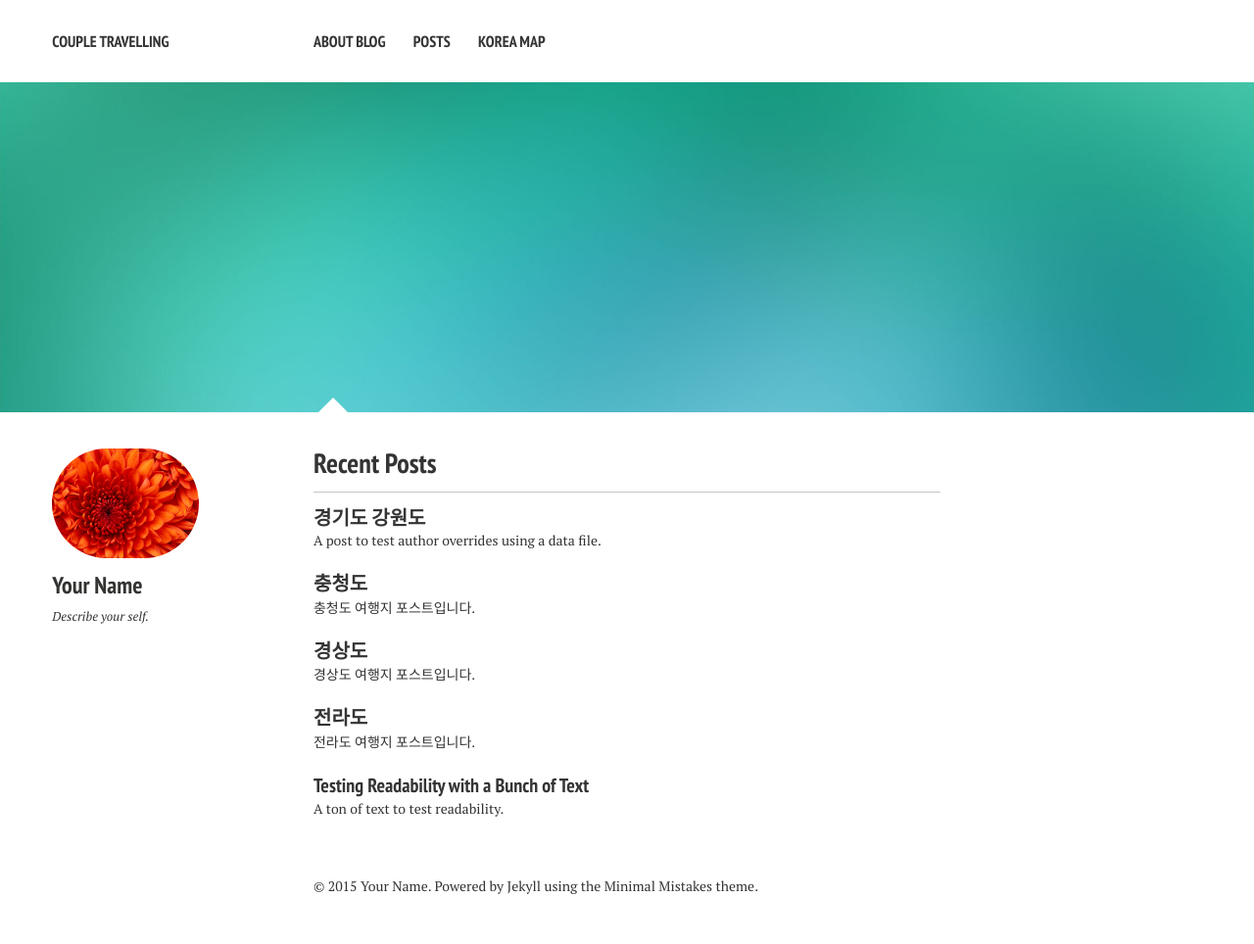
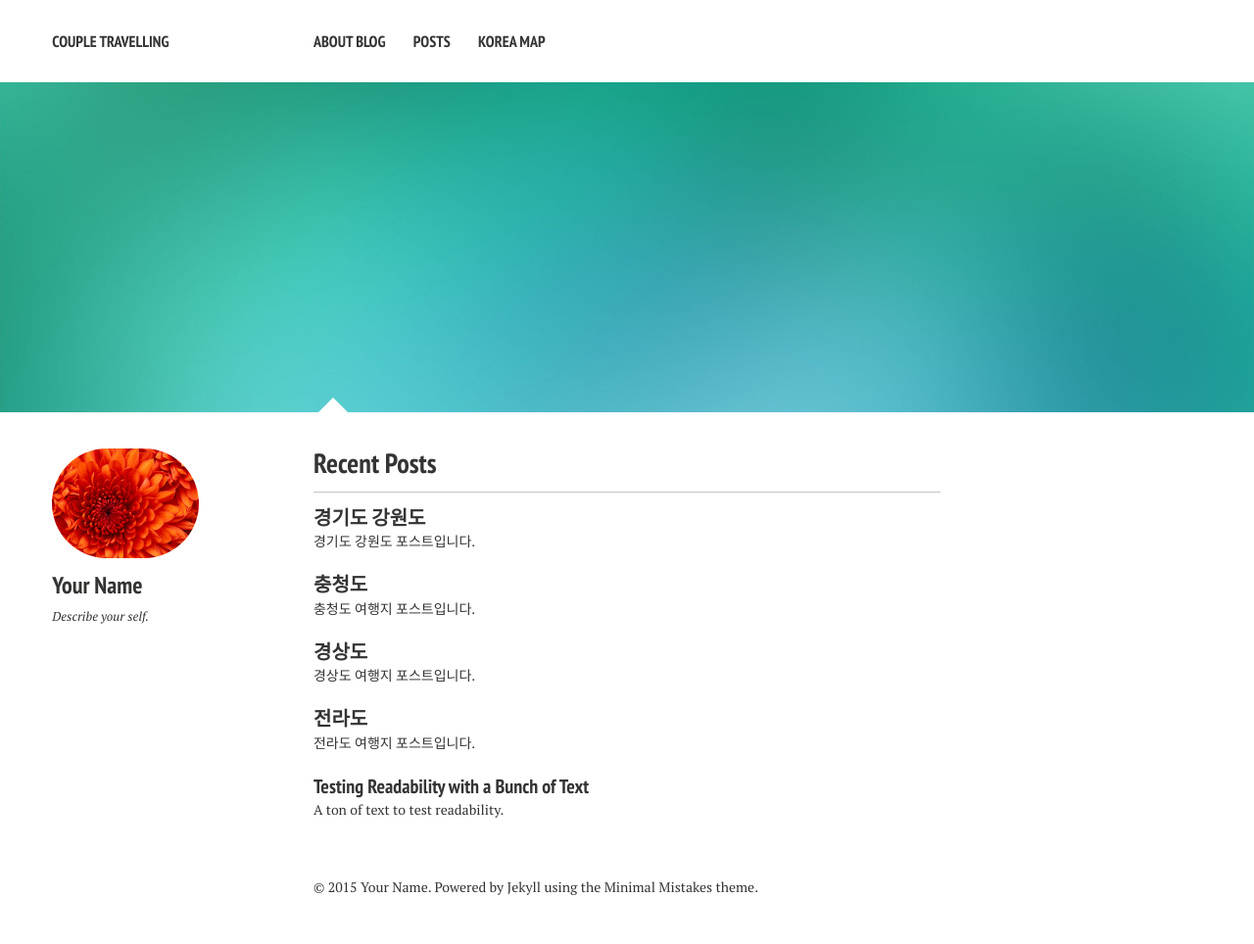
Before and after one commit to shinojin/shinojin.github.com, a Jekyll site: the page built from index.md, in a window 1280 px wide. Shown: the whole page at 98% size. Built offline with Jekyll 4.4.1, drawn with Linux system fonts in a browser that asks for light colours; nearby versions of some CDN libraries.

Commit message:
Update 2014-07-31-author-override.md

```diff
--- a/_posts/2014-07-31-author-override.md
+++ b/_posts/2014-07-31-author-override.md
@@ -3,7 +3,7 @@ layout: post
 title: "경기도 강원도"
 author: billy_rick
 modified:
-excerpt: "A post to test author overrides using a data file."
+excerpt: "경기도 강원도 포스트입니다."
 tags: []
 ---
 ###경기도
```
